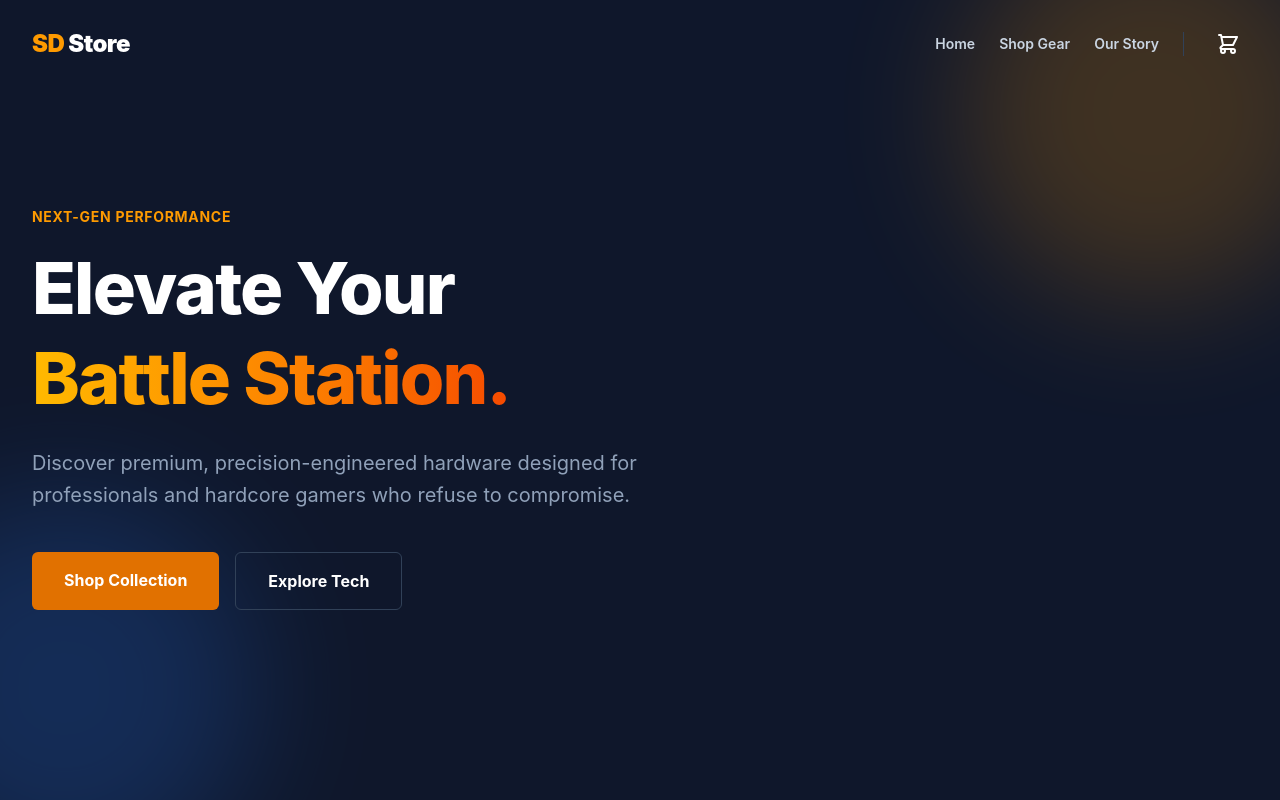
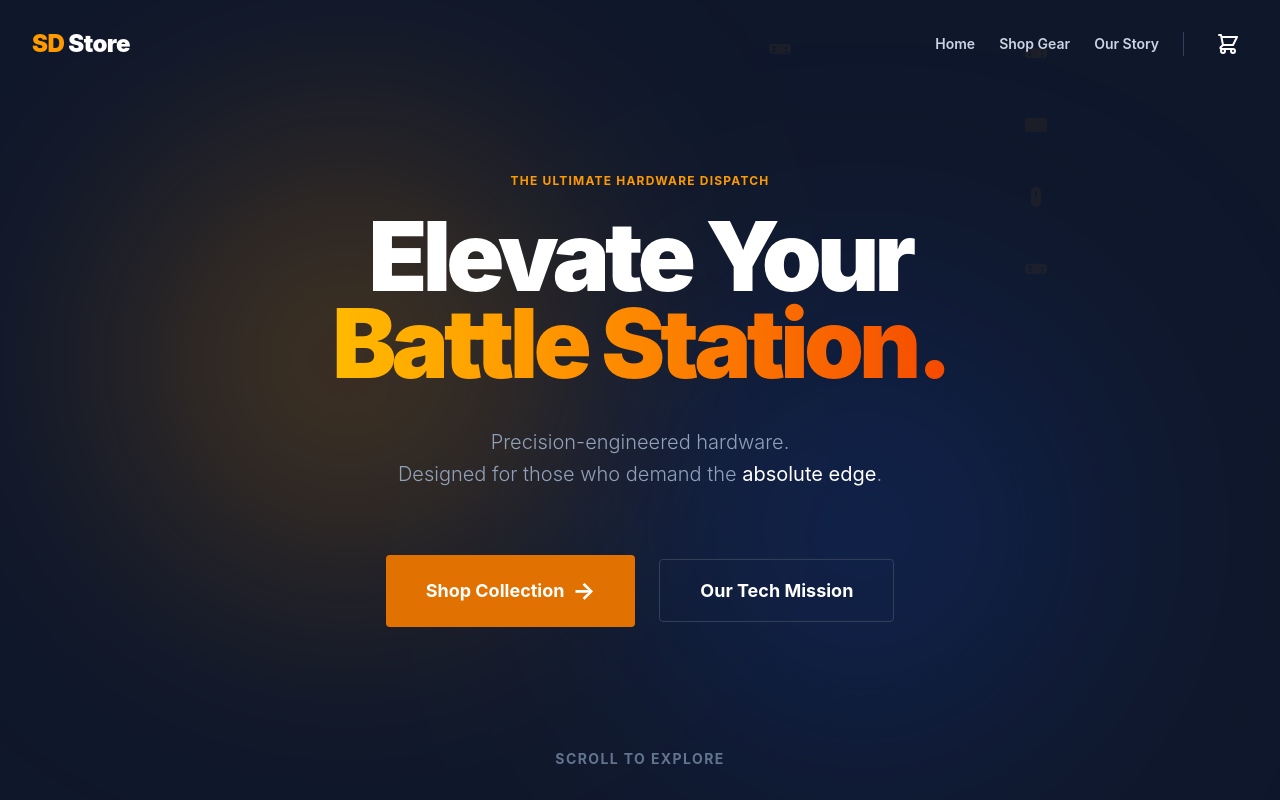
Before and after one commit to shamsssarar/gaming-store-frontend, a React (Vite) app: page / in a window 1280 px wide. Shown: the top 800 px of the page. Built offline with nearby package versions, Linux system fonts and the light colour scheme.

Commit message:
feat:bring the more modern and animation in the hero banner with components icon

```diff
--- a/src/components/layout/Home/HeroBanner.tsx
+++ b/src/components/layout/Home/HeroBanner.tsx
@@ -1,62 +1,173 @@
-import { motion } from 'framer-motion';
-import { Link } from 'react-router-dom';
+import { motion } from "framer-motion";
+import { Link } from "react-router-dom";
+
+// 1. Defining the Gaming Icon SVG strings for reuse
+const gamingIcons = [
+  // controller
+  "M20 7h-9v10h9c1.657 0 3-1.343 3-3V10c0-1.657-1.343-3-3-3z M11 7H4c-1.657 0-3 1.343-3 3v4c0 1.657 1.343 3 3 3h7V7z M7.5 14a1.5 1.5 0 1 1-3 0 1.5 1.5 0 0 1 3 0z M7.5 10a1.5 1.5 0 1 1-3 0 1.5 1.5 0 0 1 3 0z M17 10h2v2h-2v-2z M17 14h2v2h-2v-2z",
+  // keyboard key
+  "M3 5h18a2 2 0 0 1 2 2v10a2 2 0 0 1-2 2H3a2 2 0 0 1-2-2V7a2 2 0 0 1 2-2z M7 13h10v2H7v-2z M12 9v2H7V9h5z",
+  // mouse icon
+  "M12 2C9.239 2 7 4.239 7 7v10c0 2.761 2.239 5 5 5s5-2.239 5-5V7c0-2.761-2.239-5-5-5z M12 6c.552 0 1 .448 1 1v4c0 .552-.448 1-1 1s-1-.448-1-1V7c0-.552.448-1 1-1z",
+];
 
 export default function HeroBanner() {
   return (
-    <section className="relative h-[100vh] bg-slate-900 flex items-center overflow-hidden pt-24 pb-20">
-      {/* Abstract Background Elements */}
-      <div className="absolute inset-0 z-0 opacity-20">
-        <div className="absolute top-[-10%] right-[-5%] w-96 h-96 bg-amber-500 rounded-full mix-blend-multiply filter blur-3xl animate-blob"></div>
-        <div className="absolute bottom-[-10%] left-[-10%] w-96 h-96 bg-blue-500 rounded-full mix-blend-multiply filter blur-3xl animate-blob animation-delay-2000"></div>
+    <section className="relative h-screen bg-slate-900 flex items-center justify-center overflow-hidden">
+      {/* 2. Abstract Background Blobs (Original, tweaked for symmetry) */}
+      <div className="absolute inset-0 z-0">
+        <motion.div
+          animate={{
+            x: [0, 40, -30, 0],
+            y: [0, -60, 30, 0],
+            scale: [1, 1.1, 0.9, 1],
+          }}
+          transition={{ duration: 10, repeat: Infinity, ease: "easeInOut" }}
+          className="absolute top-[10%] left-[10%] w-[500px] h-[500px] bg-amber-500 rounded-full mix-blend-multiply filter blur-[128px] opacity-20"
+        />
+        <motion.div
+          animate={{
+            x: [0, -40, 30, 0],
+            y: [0, 60, -30, 0],
+            scale: [1, 0.9, 1.1, 1],
+          }}
+          transition={{
+            duration: 14,
+            repeat: Infinity,
+            ease: "easeInOut",
+            delay: 2,
+          }}
+          className="absolute bottom-[10%] right-[10%] w-[500px] h-[500px] bg-blue-600 rounded-full mix-blend-multiply filter blur-[128px] opacity-15"
+        />
       </div>
 
-      <div className="max-w-7xl mx-auto px-4 sm:px-6 lg:px-8 relative z-10 w-full">
-        <div className="max-w-3xl">
-          <motion.span
-            initial={{ opacity: 0, y: 20 }}
+      {/* 3. New Dynamic Icon Streams */}
+      <div className="absolute inset-0 z-0 overflow-hidden text-amber-500 opacity-5">
+        {[...Array(5)].map((_, i) => (
+          <motion.div
+            key={`stream-h-${i}`}
+            className="absolute h-px w-[200%] flex gap-12"
+            style={{ top: `${15 + i * 18}%` }}
+            animate={{ x: i % 2 === 0 ? ["100%", "-100%"] : ["100%", "-100%"] }}
+            transition={{
+              duration: 50 + i * 2,
+              repeat: Infinity,
+              ease: "linear",
+            }}
+          >
+            {[...Array(10)].map((__, j) => (
+              <svg
+                key={j}
+                className="w-7 h-7 flex-shrink-0"
+                fill="currentColor"
+                viewBox="0 0 24 24"
+              >
+                <path d={gamingIcons[j % gamingIcons.length]} />
+              </svg>
+            ))}
+          </motion.div>
+        ))}
+        {[...Array(4)].map((_, i) => (
+          <motion.div
+            key={`stream-v-${i}`}
+            className="absolute w-px h-[200%] flex flex-col gap-12"
+            style={{ left: `${20 + i * 20}%` }}
+            animate={{ y: ["-100%", "100%"] }}
+            transition={{
+              duration: 30 - i * 4,
+              repeat: Infinity,
+              ease: "linear",
+            }}
+          >
+            {[...Array(10)].map((__, j) => (
+              <svg
+                key={j}
+                className="w-6 h-6 flex-shrink-0"
+                fill="currentColor"
+                viewBox="0 0 24 24"
+              >
+                <path d={gamingIcons[j % gamingIcons.length]} />
+              </svg>
+            ))}
+          </motion.div>
+        ))}
+      </div>
+
+      <div className="max-w-7xl mx-auto px-4 sm:px-6 lg:px-8 relative z-10 w-full text-center">
+        <motion.div
+          initial={{ opacity: 0, y: 30 }}
           animate={{ opacity: 1, y: 0 }}
-            transition={{ duration: 0.5 }}
-            className="text-amber-500 font-bold tracking-wider uppercase text-sm mb-4 block"
+          transition={{ duration: 0.8, ease: "easeOut" }}
+          // We add an onAnimationComplete to trigger the floating loop AFTER the entrance
+          onAnimationComplete={() => {
+            // You can keep the continuous loop simple by wrapping the inner contents
+            // or using a specific loop variant.
+          }}
         >
-            Next-Gen Performance
-          </motion.span>
+          {/* Wrap only the text content that should float in a secondary motion component */}
+          <motion.div
+            animate={{ y: [0, -10, 0] }}
+            transition={{
+              duration: 6,
+              repeat: Infinity,
+              ease: "easeInOut",
+              delay: 1,
+            }}
+          >
+            <span className="text-amber-500 font-bold tracking-widest uppercase text-xs mb-6 block">
+              The Ultimate Hardware Dispatch
+            </span>
 
-          <motion.h1
-            initial={{ opacity: 0, y: 20 }}
-            animate={{ opacity: 1, y: 0 }}
-            transition={{ duration: 0.5, delay: 0.1 }}
-            className="text-5xl md:text-7xl font-extrabold text-white tracking-tight leading-tight mb-6"
-          >
+            <h1 className="text-6xl md:text-8xl font-black text-white tracking-tighter leading-[0.9] mb-10">
               Elevate Your <br />
               <span className="text-transparent bg-clip-text bg-gradient-to-r from-amber-400 to-orange-600">
                 Battle Station.
               </span>
-          </motion.h1>
+            </h1>
 
-          <motion.p
-            initial={{ opacity: 0, y: 20 }}
-            animate={{ opacity: 1, y: 0 }}
-            transition={{ duration: 0.5, delay: 0.2 }}
-            className="text-lg md:text-xl text-slate-400 mb-10 max-w-2xl leading-relaxed"
+            <p className="text-xl text-slate-400 mb-16 max-w-xl mx-auto leading-relaxed font-light">
+              Precision-engineered hardware. <br />
+              Designed for those who demand the{" "}
+              <strong className="text-white">absolute edge</strong>.
+            </p>
+
+            <div className="flex flex-col sm:flex-row gap-6 justify-center items-center">
+              <motion.div
+                whileHover={{ scale: 1.05 }}
+                whileTap={{ scale: 0.98 }}
               >
-            Discover premium, precision-engineered hardware designed for professionals and hardcore gamers who refuse to compromise.
-          </motion.p>
-
+                <Link
+                  to="/shop"
+                  className="group relative bg-amber-600 text-white px-10 py-5 rounded-sm font-bold text-lg hover:bg-amber-700 transition-all flex items-center gap-2"
+                >
+                  <span className="relative z-10">Shop Collection</span>
+                  <span className="text-2xl z-10">&rarr;</span>
+                </Link>
+              </motion.div>
               <motion.div
-            initial={{ opacity: 0, y: 20 }}
-            animate={{ opacity: 1, y: 0 }}
-            transition={{ duration: 0.5, delay: 0.3 }}
-            className="flex gap-4"
+                whileHover={{ scale: 1.05 }}
+                whileTap={{ scale: 0.98 }}
               >
-            <Link to="/shop" className="bg-amber-600 text-white px-8 py-4 rounded-md font-bold hover:bg-amber-700 transition-all hover:shadow-[0_0_20px_rgba(217,119,6,0.4)]">
-              Shop Collection
-            </Link>
-            <Link to="/about" className="px-8 py-4 rounded-md font-bold text-white border border-slate-700 hover:bg-slate-800 transition-colors">
-              Explore Tech
+                <Link
+                  to="/about"
+                  className="px-10 py-5 rounded-sm font-bold text-white border border-slate-700 hover:border-slate-500 transition-all hover:bg-slate-800 text-lg"
+                >
+                  Our Tech Mission
                 </Link>
               </motion.div>
             </div>
+          </motion.div>
+        </motion.div>
       </div>
+
+      {/* Subtle Scroll Indicator */}
+      <motion.div
+        animate={{ y: [0, 10, 0] }}
+        transition={{ duration: 2, repeat: Infinity }}
+        className="absolute bottom-10 left-1/2 -translate-x-1/2 text-slate-500 text-sm font-bold tracking-widest uppercase"
+      >
+        Scroll to Explore
+      </motion.div>
     </section>
   );
 }
--- a/src/pages/Cart.tsx
+++ b/src/pages/Cart.tsx
@@ -16,7 +16,7 @@ export default function Cart() {
           Looks like you haven't added any gear yet.
         </p>
         <Link
-          to="/"
+          to="/shop"
           className="bg-amber-600 text-white px-8 py-3 rounded-md font-medium hover:bg-amber-700 transition-colors"
         >
           Continue Shopping
--- a/src/pages/Shop.tsx
+++ b/src/pages/Shop.tsx
@@ -1,61 +1,114 @@
-import { useState } from "react";
-import { products } from "../data"; // Ensure this path is correct after moving data.ts!
-
-import { motion } from "framer-motion";
+import { useState, useMemo } from "react";
+import { products } from "../data";
+import { motion, AnimatePresence } from "framer-motion";
 import ProductCard from "../components/ui/ProductCard";
 
 export default function Shop() {
-  // 1. State to track the currently selected category
+  // 1. All Filter States
   const [activeCategory, setActiveCategory] = useState("All");
+  const [searchQuery, setSearchQuery] = useState("");
+  const [sortBy, setSortBy] = useState("featured");
+  const [maxPrice, setMaxPrice] = useState(1000);
 
-  // 2. Extract unique categories from your data dynamically
   const categories = ["All", ...new Set(products.map((item) => item.category))];
 
-  // 3. Filter the products based on the active category
-  const filteredProducts =
-    activeCategory === "All"
-      ? products
-      : products.filter((product) => product.category === activeCategory);
+  // 2. Powerful Derived State Calculation
+  const filteredProducts = useMemo(() => {
+    let result = products.filter((p) => {
+      const matchesCategory =
+        activeCategory === "All" || p.category === activeCategory;
+      const matchesSearch = p.name
+        .toLowerCase()
+        .includes(searchQuery.toLowerCase());
+      const matchesPrice = p.price <= maxPrice;
+      return matchesCategory && matchesSearch && matchesPrice;
+    });
+
+    if (sortBy === "price-low") result.sort((a, b) => a.price - b.price);
+    if (sortBy === "price-high") result.sort((a, b) => b.price - a.price);
+
+    return result;
+  }, [activeCategory, searchQuery, sortBy, maxPrice]);
 
   return (
-    <div className="max-w-7xl mx-auto px-4 sm:px-6 lg:px-8 py-12">
-      <h1 className="text-4xl font-bold text-slate-900 mb-8 text-center">
+    <div className="max-w-7xl mx-auto px-4 sm:px-6 lg:px-8 py-32">
+      <h1 className="text-4xl font-bold text-slate-900 mb-12 text-center">
         Shop All Gear
       </h1>
 
-      {/* Category Filter Buttons */}
-      <div className="flex flex-wrap justify-center gap-4 mb-12">
-        {categories.map((category) => (
+      {/* Filter Bar */}
+      <div className="bg-white p-6 rounded-2xl shadow-sm border border-slate-200 mb-12 space-y-6">
+        {/* Search & Sort Row */}
+        <div className="flex flex-col md:flex-row gap-4">
+          <input
+            type="text"
+            placeholder="Search gear..."
+            className="flex-grow px-4 py-2 border border-slate-300 rounded-md outline-none focus:ring-2 focus:ring-amber-500"
+            onChange={(e) => setSearchQuery(e.target.value)}
+          />
+          <select
+            className="px-4 py-2 border border-slate-300 rounded-md outline-none"
+            onChange={(e) => setSortBy(e.target.value)}
+          >
+            <option value="featured">Featured</option>
+            <option value="price-low">Price: Low to High</option>
+            <option value="price-high">Price: High to Low</option>
+          </select>
+        </div>
+
+        {/* Price Slider & Category Row */}
+        <div className="flex flex-col md:flex-row gap-8 items-center">
+          <div className="w-full md:w-1/3">
+            <label className="text-sm font-bold text-slate-700 block mb-2">
+              Max Price: ${maxPrice}
+            </label>
+            <input
+              type="range"
+              min="0"
+              max="1000"
+              value={maxPrice}
+              className="w-full h-2 bg-slate-200 rounded-lg appearance-none cursor-pointer accent-amber-600"
+              onChange={(e) => setMaxPrice(Number(e.target.value))}
+            />
+          </div>
+
+          <div className="flex flex-wrap gap-2">
+            {categories.map((cat) => (
               <button
-            key={category}
-            onClick={() => setActiveCategory(category)}
-            className={`px-6 py-2 rounded-full font-medium transition-colors ${
-              activeCategory === category
-                ? "bg-amber-600 text-white shadow-md"
-                : "bg-slate-200 text-slate-700 hover:bg-slate-300"
+                key={cat}
+                onClick={() => setActiveCategory(cat)}
+                className={`px-4 py-1.5 rounded-full text-sm font-medium transition-colors ${
+                  activeCategory === cat
+                    ? "bg-amber-600 text-white"
+                    : "bg-slate-100 hover:bg-slate-200"
                 }`}
               >
-            {category}
+                {cat}
               </button>
             ))}
           </div>
+        </div>
+      </div>
 
-      {/* Filtered Product Grid */}
+      {/* Grid */}
       <motion.div
-        layout // Framer motion magic to smoothly animate layout changes when filtering
+        layout
         className="grid grid-cols-1 sm:grid-cols-2 lg:grid-cols-3 gap-6"
       >
+        <AnimatePresence>
           {filteredProducts.map((product) => (
-          <ProductCard key={product.id} product={product} />
+            <motion.div
+              key={product.id}
+              layout
+              initial={{ opacity: 0, scale: 0.9 }}
+              animate={{ opacity: 1, scale: 1 }}
+              exit={{ opacity: 0, scale: 0.9 }}
+            >
+              <ProductCard product={product} />
+            </motion.div>
           ))}
+        </AnimatePresence>
       </motion.div>
-
-      {/* Empty State Guard */}
-      {filteredProducts.length === 0 && (
-        <div className="text-center py-12 text-slate-500 text-lg">
-          No products found in this category.
-        </div>
-      )}
     </div>
   );
 }
```
Lines whose indentation alone changed are shown as unchanged.
